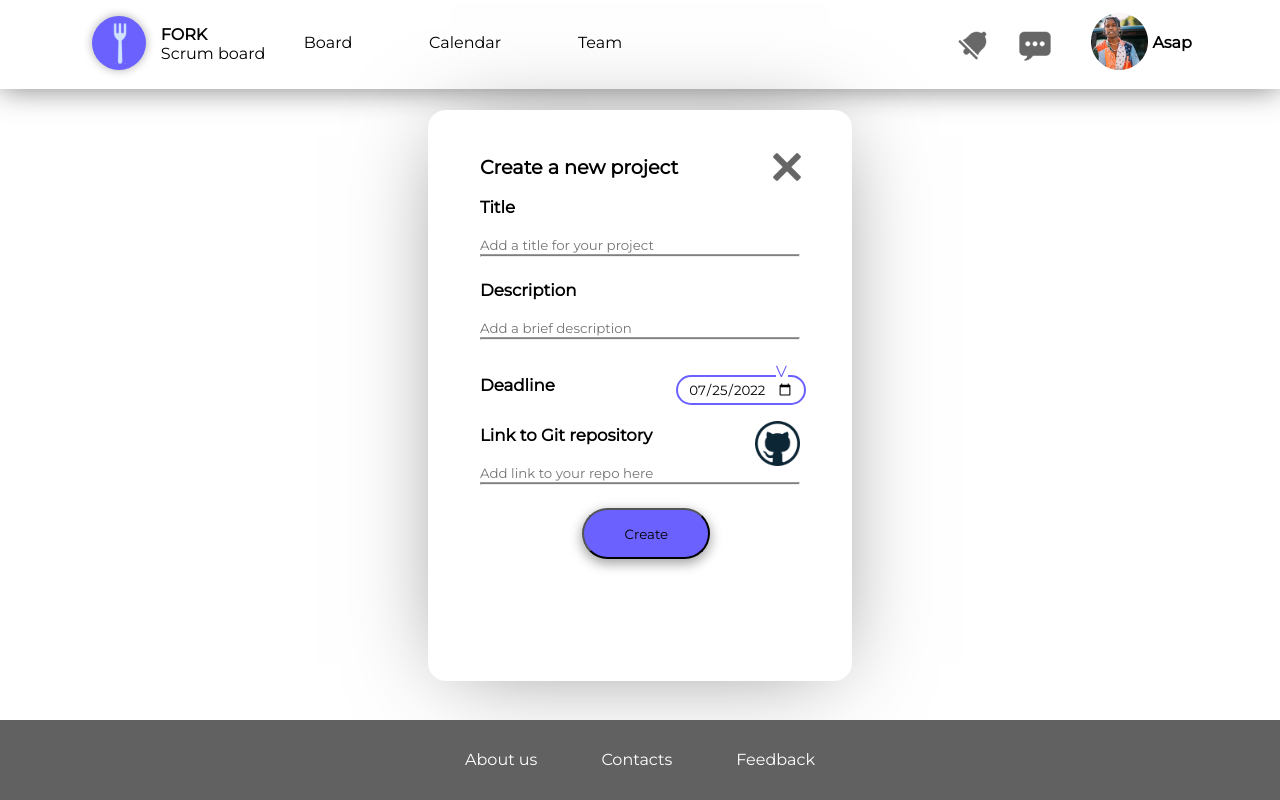
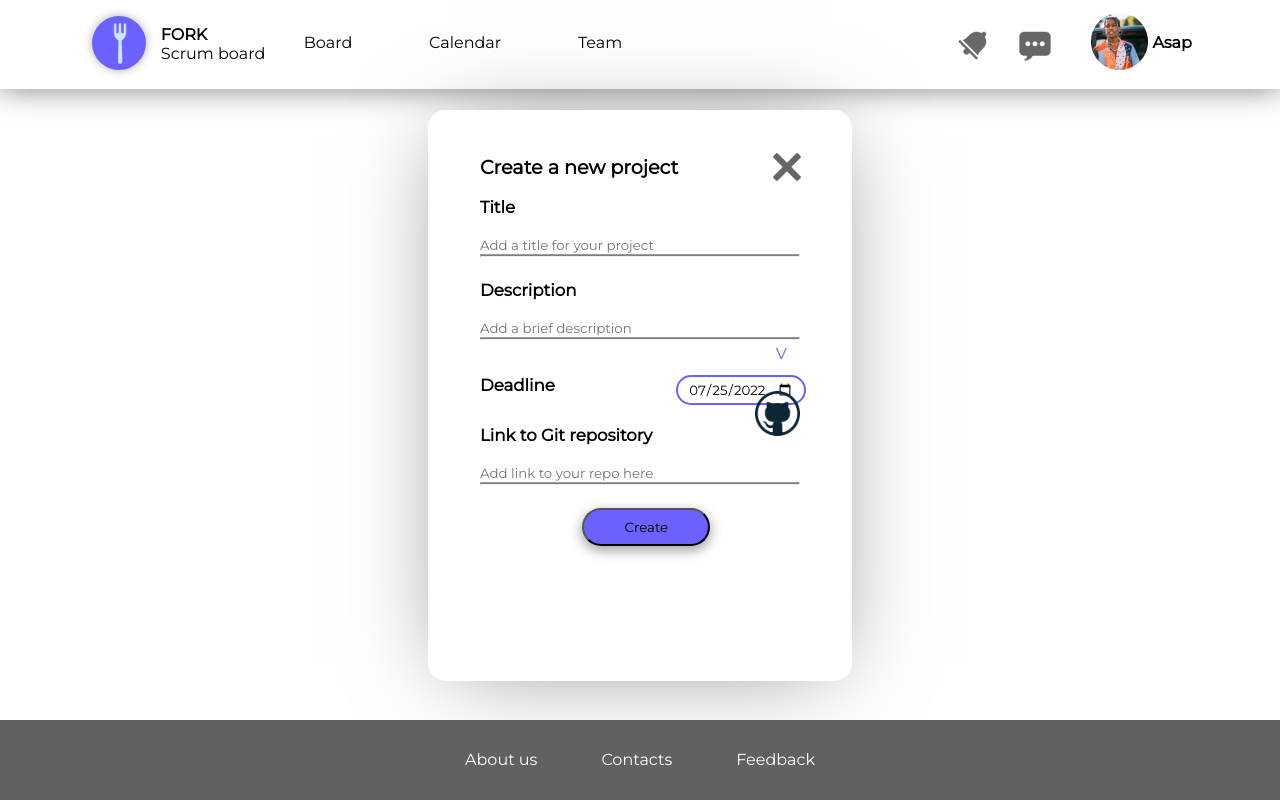
Before and after one commit to DanilBelka/fork-front, a React (Create React App) app: page /project-creation in a window 1280 px wide. Built offline with nearby package versions, Linux system fonts and the light colour scheme.

Commit message:
Some style changes

```diff
--- a/src/NewProjectPage.js
+++ b/src/NewProjectPage.js
@@ -32,7 +32,7 @@ const NewProjectPage = () => {
                         <hr className={"project-creation__line"}></hr>
                     </div>
                     <div style={{ marginTop: "25px", marginBottom: "10px" }} className={"deadline"}>
-                        <label for={"date"} style={{position:"absolute", right:"5vw", top:"19.7vw", width:"1vw", color:"#6A61FF"}}>V</label>
+                        <label for={"date"} style={{position:"absolute", right:"5vw", top:"18.3vw", width:"1vw", color:"#6A61FF"}}>V</label>
                         <label className={"project-creation__label"} for={"date"}>Deadline</label>
                         <input type={"date"} className={"project-creation__date"} id={"date"} value={"2022-07-25"}></input>
                     </div>
--- a/src/styles/stylesheet.css
+++ b/src/styles/stylesheet.css
@@ -217,7 +217,7 @@ img {
   background: #6A61FF;
   box-shadow: 0px 4px 12px 1px rgba(0, 0, 0, 0.35);
   border-radius: 37px;
-  height: 4vw;
+  height: 3vw;
   width: 10vw;
   cursor: pointer;
 }
@@ -234,7 +234,7 @@ img {
 .form-picture {
   position: absolute;
   right: 4.1vw;
-  top: 24.3vw;
+  top: 22vw;
   width: 45px;
   height: 45px;
 }
--- a/src/styles/stylesheet.scss
+++ b/src/styles/stylesheet.scss
@@ -270,7 +270,7 @@ img {
 .form-picture {
   position: absolute;
   right: 4.1vw;
-  top: 24.3vw;
+  top: 22vw;
   width: 45px;
   height: 45px;
 }
```
Also changed, not shown: 1 other file (tests, documents, lock files or other folders).
